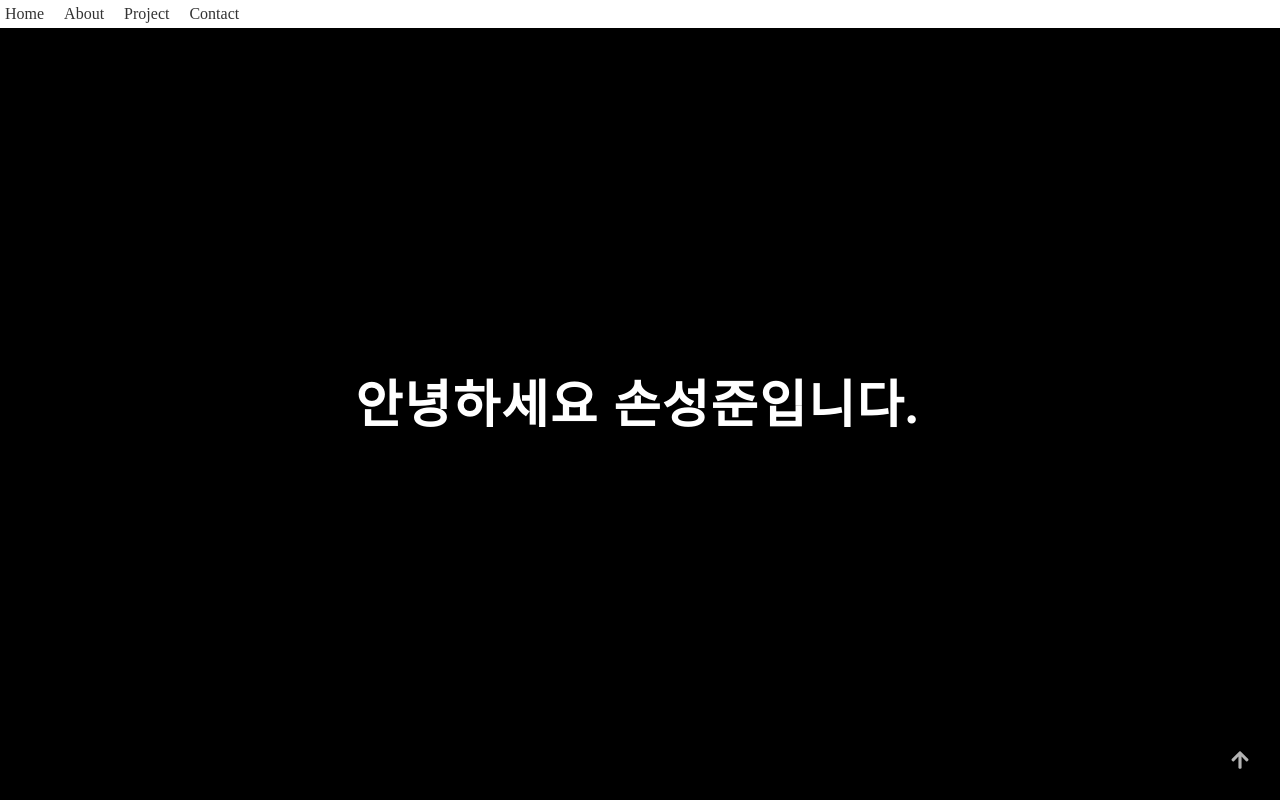
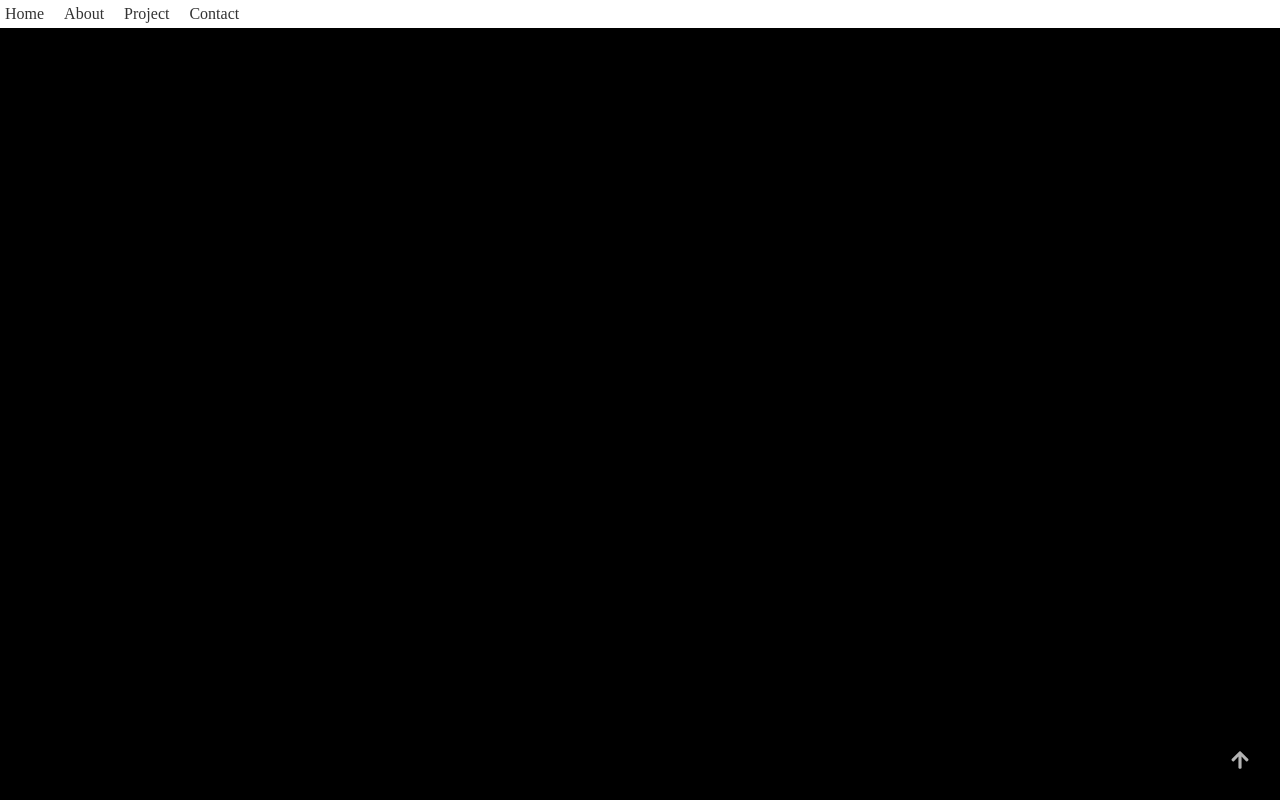
Before and after one commit to sjson555/portfolio, a React (Create React App) app: page / in a window 1280 px wide. Shown: the top 800 px of the page. Built offline with nearby package versions, Linux system fonts and the light colour scheme.

Commit message:
setTimeout

```diff
--- a/src/components/Home.js
+++ b/src/components/Home.js
@@ -6,16 +6,30 @@ const Home = () => {
   const [text, setText] = useState("");
   const [i, setI] = useState(0);
 
+  const startTyping = () => {
+    setI(0);
+    setText("");
+  };
+
   useEffect(() => {
-    if (i < finalText.length) {
-      const typing = setInterval(() => {
+    const typingInterval = setInterval(() => {
+      if (i < finalText.length) {
         setText((prevText) => prevText + finalText[i]);
         setI((prevI) => prevI + 1);
-      }, 178);
+      } else {
+        clearInterval(typingInterval);
+        setTimeout(startTyping, 3500);
+      }
+    }, 178);
 
-      return () => clearInterval(typing);
-    }
+    return () => {
+      clearInterval(typingInterval);
+    };
   }, [i]);
+
+  useEffect(() => {
+    startTyping();
+  }, []);
 
   return (
     <div className="typer" id="home">
```
